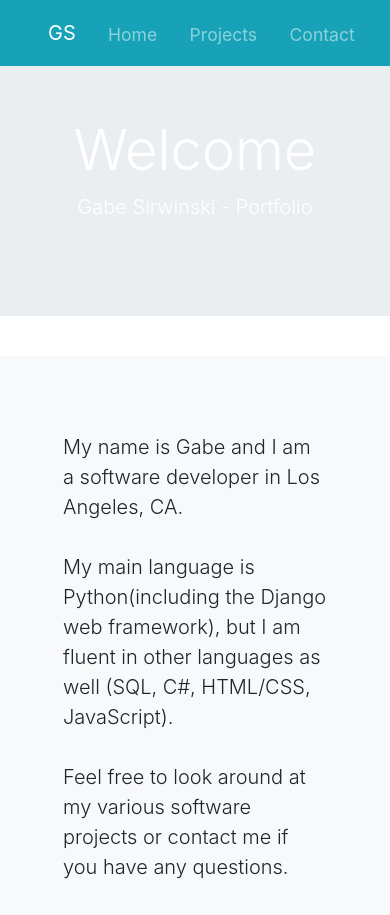
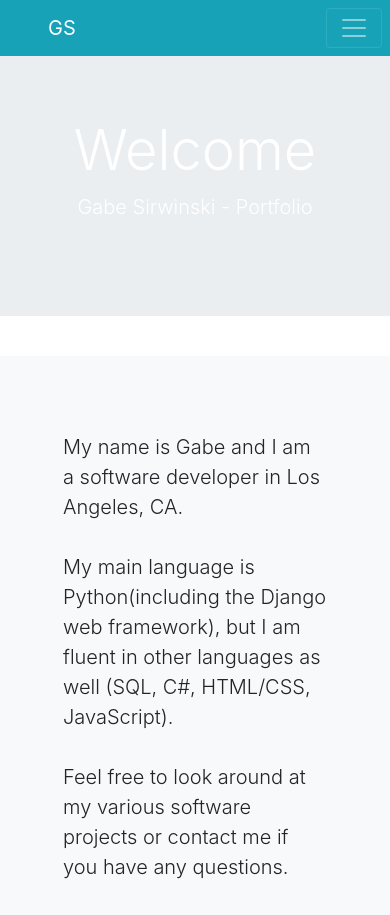
Before and after one commit to GabeSirwinski/GabeSirwinski.github.io, a plain HTML site: page index.html in a window 390 px wide. Shown: the top 915 px of the page. Drawn offline with nearby package versions, Linux system fonts and the light colour scheme.

Commit message:
Update index.html

```diff
--- a/index.html
+++ b/index.html
@@ -14,10 +14,10 @@
   </head>
   <body>
     <!--NAV BAR-->
-    <nav id="main_navbar" class="navbar navbar-expand navbar-dark bg-info text-white text-right p-2 fixed-top pl-5">
+    <nav id="main_navbar" class="navbar navbar-expand-lg navbar-dark bg-info text-white p-2 fixed-top pl-5">
         <a class="navbar-brand" href="#">GS</a>
         <button class="navbar-toggler" type="button" data-toggle="collapse" data-target="#navbarSupportedContent" aria-controls="navbarSupportedContent" aria-expanded="false" aria-label="Toggle navigation">
-          <span class="navbar-toggler-icon">GS</span>
+          <span class="navbar-toggler-icon"></span>
         </button>
 
         <div class="collapse navbar-collapse position-sticky" id="navbarSupportedContent">
```
